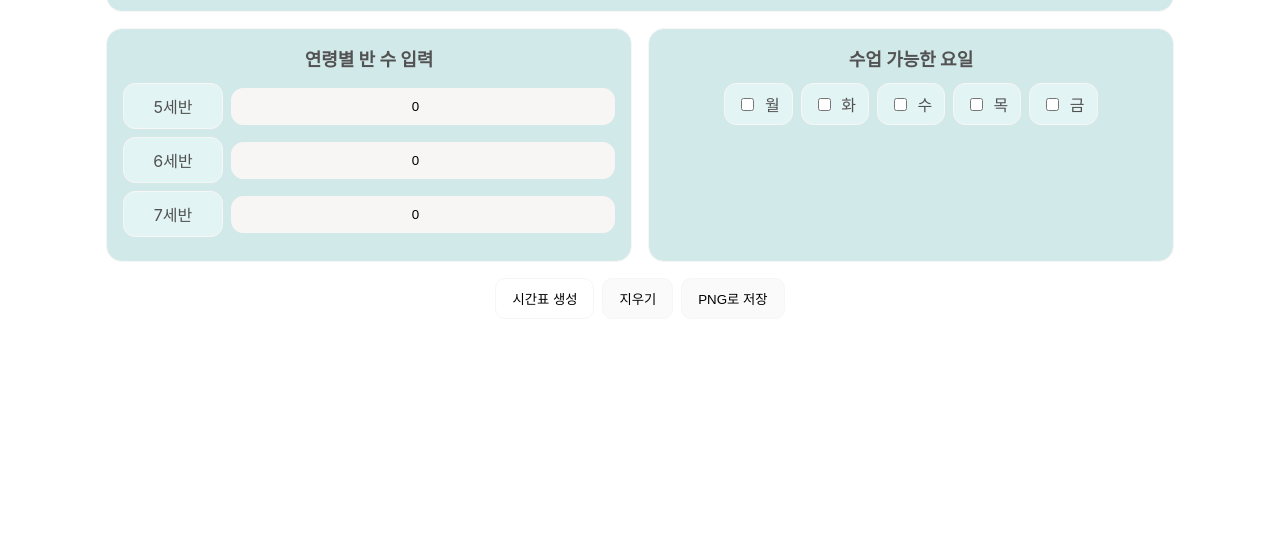
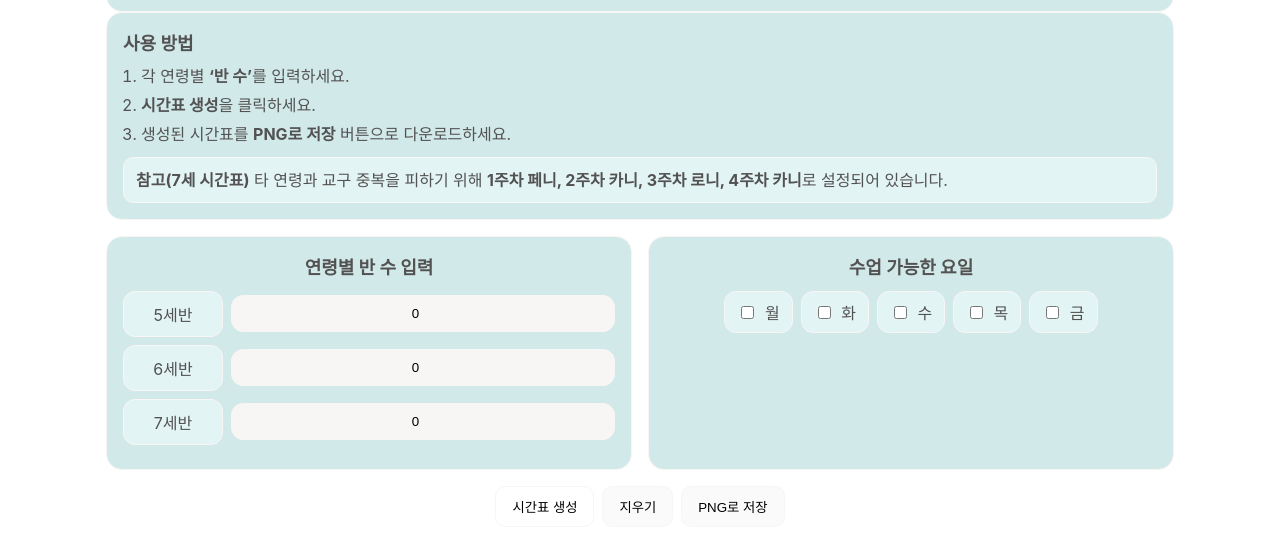
Before and after one commit to Ria-jo/jamplay-codiplan, a plain HTML site: page index.html in a window 1280 px wide. Shown: the part 126-678 px from the top of the page. Drawn offline with nearby package versions, Linux system fonts and the light colour scheme.

Commit message:
Add files via upload

```diff
--- a/index.html
+++ b/index.html
@@ -12,6 +12,22 @@
         <h1>JAMPLAY CODIPLAN</h1>
         <p class="version">Ver.6.3 (웹 프론트엔드)</p>
       </header>
+
+      <section class="card guide">
+        <h2>사용 방법</h2>
+        <ol class="guide-list">
+          <li>각 연령별 <strong>‘반 수’</strong>를 입력하세요.</li>
+          <li><strong>시간표 생성</strong>을 클릭하세요.</li>
+          <li>
+            생성된 시간표를 <strong>PNG로 저장</strong> 버튼으로 다운로드하세요.
+          </li>
+        </ol>
+        <p class="guide-note">
+          <strong>참고(7세 시간표)</strong> 타 연령과 교구 중복을 피하기 위해
+          <strong>1주차 페니, 2주차 카니, 3주차 로니, 4주차 카니</strong>로
+          설정되어 있습니다.
+        </p>
+      </section>
 
       <section class="grid two-col">
         <!-- 좌측: 설정 -->
--- a/style.css
+++ b/style.css
@@ -1,74 +1,187 @@
 /* Palette (from GAS): */
-:root{
-  --headerBg:#C4DFDF;
-  --sectionBg:#D2E9E9;
-  --labelBg:#E3F4F4;
-  --inputBg:#F8F6F4;
-  --borderColor:#F8F6F4;
-  --fontColor:#535252;
+:root {
+  --headerBg: #c4dfdf;
+  --sectionBg: #d2e9e9;
+  --labelBg: #e3f4f4;
+  --inputBg: #f8f6f4;
+  --borderColor: #f8f6f4;
+  --fontColor: #535252;
 }
 
-*{ box-sizing: border-box; }
-body{
-  margin:0;
-  font-family: -apple-system,BlinkMacSystemFont,'Apple SD Gothic Neo','Noto Sans KR',Segoe UI,Roboto, Helvetica, Arial, '맑은 고딕', sans-serif;
-  color:var(--fontColor);
-  background:#fff;
+* {
+  box-sizing: border-box;
 }
-.container{ max-width:1100px; margin:32px auto; padding:0 16px; }
-.main-header{
-  background:var(--headerBg);
-  text-align:center;
-  padding:28px 16px;
-  border:1px solid var(--borderColor);
-  border-radius:16px;
+body {
+  margin: 0;
+  font-family: -apple-system, BlinkMacSystemFont, 'Apple SD Gothic Neo',
+    'Noto Sans KR', Segoe UI, Roboto, Helvetica, Arial, '맑은 고딕', sans-serif;
+  color: var(--fontColor);
+  background: #fff;
 }
-.main-header h1{ margin:0; font-size:36px; font-weight:800; }
-.version{ margin:.25rem 0 0; opacity:.8; }
+.container {
+  max-width: 1100px;
+  margin: 32px auto;
+  padding: 0 16px;
+}
+.main-header {
+  background: var(--headerBg);
+  text-align: center;
+  padding: 28px 16px;
+  border: 1px solid var(--borderColor);
+  border-radius: 16px;
+}
+.main-header h1 {
+  margin: 0;
+  font-size: 36px;
+  font-weight: 800;
+}
+.version {
+  margin: 0.25rem 0 0;
+  opacity: 0.8;
+}
 
-.grid.two-col{ display:grid; grid-template-columns: 1fr 1fr; gap:16px; margin-top:16px; }
-@media (max-width:800px){ .grid.two-col{ grid-template-columns: 1fr; } }
+.grid.two-col {
+  display: grid;
+  grid-template-columns: 1fr 1fr;
+  gap: 16px;
+  margin-top: 16px;
+}
+@media (max-width: 800px) {
+  .grid.two-col {
+    grid-template-columns: 1fr;
+  }
+}
 
-.card{
-  background:var(--sectionBg);
-  border:1px solid var(--borderColor);
-  border-radius:16px;
-  padding:16px;
+.card {
+  background: var(--sectionBg);
+  border: 1px solid var(--borderColor);
+  border-radius: 16px;
+  padding: 16px;
 }
-.card h2{ margin:0 0 12px; font-size:18px; font-weight:700; text-align:center; }
-.form-row{ display:grid; grid-template-columns: 100px 1fr; align-items:center; gap:8px; margin-bottom:8px; }
-.form-row label{ background:var(--labelBg); padding:10px; text-align:center; border-radius:12px; border:1px solid var(--borderColor); }
-.form-row input{ background:var(--inputBg); padding:10px; border-radius:12px; border:1px solid var(--borderColor); text-align:center; }
+.card h2 {
+  margin: 0 0 12px;
+  font-size: 18px;
+  font-weight: 700;
+  text-align: center;
+}
+.form-row {
+  display: grid;
+  grid-template-columns: 100px 1fr;
+  align-items: center;
+  gap: 8px;
+  margin-bottom: 8px;
+}
+.form-row label {
+  background: var(--labelBg);
+  padding: 10px;
+  text-align: center;
+  border-radius: 12px;
+  border: 1px solid var(--borderColor);
+}
+.form-row input {
+  background: var(--inputBg);
+  padding: 10px;
+  border-radius: 12px;
+  border: 1px solid var(--borderColor);
+  text-align: center;
+}
 
-.days{ display:flex; gap:8px; flex-wrap:wrap; justify-content:center; }
-.days label{ background:var(--labelBg); padding:8px 12px; border-radius:12px; border:1px solid var(--borderColor); }
-.days input{ margin-right:6px; }
+.days {
+  display: flex;
+  gap: 8px;
+  flex-wrap: wrap;
+  justify-content: center;
+}
+.days label {
+  background: var(--labelBg);
+  padding: 8px 12px;
+  border-radius: 12px;
+  border: 1px solid var(--borderColor);
+}
+.days input {
+  margin-right: 6px;
+}
 
-.actions{ margin:16px 0; display:flex; gap:8px; justify-content:center; }
-button{ cursor:pointer; padding:10px 16px; border-radius:10px; border:1px solid var(--borderColor); background:var(--inputBg); }
-button.primary{ background:#fff; }
-button.secondary{ background:#fafafa; }
+.actions {
+  margin: 16px 0;
+  display: flex;
+  gap: 8px;
+  justify-content: center;
+}
+button {
+  cursor: pointer;
+  padding: 10px 16px;
+  border-radius: 10px;
+  border: 1px solid var(--borderColor);
+  background: var(--inputBg);
+}
+button.primary {
+  background: #fff;
+}
+button.secondary {
+  background: #fafafa;
+}
 
-.tables{ display:grid; grid-template-columns: 1fr; gap:18px; margin:6px 0 40px; }
+.tables {
+  display: grid;
+  grid-template-columns: 1fr;
+  gap: 18px;
+  margin: 6px 0 40px;
+}
 
-.week{
-  border:1px solid var(--borderColor);
-  border-radius:16px;
-  overflow:hidden;
+.week {
+  border: 1px solid var(--borderColor);
+  border-radius: 16px;
+  overflow: hidden;
 }
-.week .title{
-  background:var(--sectionBg);
-  font-weight:700;
-  text-align:center;
-  padding:12px;
+.week .title {
+  background: var(--sectionBg);
+  font-weight: 700;
+  text-align: center;
+  padding: 12px;
 }
-.table-wrap{ padding:10px; overflow-x:auto; }
-table{ border-collapse:collapse; margin:0 auto; min-width:480px; }
-th,td{
-  border:1px solid var(--borderColor);
-  background:var(--inputBg);
-  text-align:center;
-  padding:10px 12px;
-  white-space:nowrap;
+.table-wrap {
+  padding: 10px;
+  overflow-x: auto;
 }
-th.label, td.label{ background:var(--labelBg); font-weight:700; }
+table {
+  border-collapse: collapse;
+  margin: 0 auto;
+  min-width: 480px;
+}
+th,
+td {
+  border: 1px solid var(--borderColor);
+  background: var(--inputBg);
+  text-align: center;
+  padding: 10px 12px;
+  white-space: nowrap;
+}
+th.label,
+td.label {
+  background: var(--labelBg);
+  font-weight: 700;
+}
+
+/* Guide (사용 방법) */
+.guide h2 {
+  margin: 0 0 10px;
+  font-size: 18px;
+  text-align: left;
+}
+.guide-list {
+  margin: 0 0 10px 18px; /* 번호 목록 들여쓰기 */
+  padding: 0;
+}
+.guide-list li {
+  margin: 6px 0;
+  line-height: 1.45;
+}
+.guide-note {
+  margin: 8px 0 0;
+  padding: 10px 12px;
+  background: var(--labelBg);
+  border: 1px solid var(--borderColor);
+  border-radius: 10px;
+  line-height: 1.5;
+}
```
